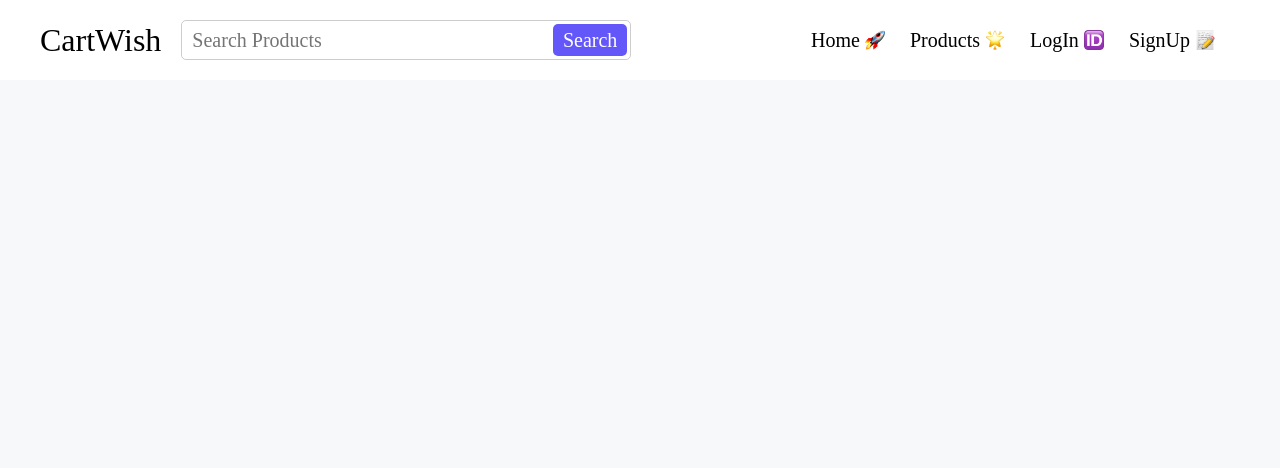
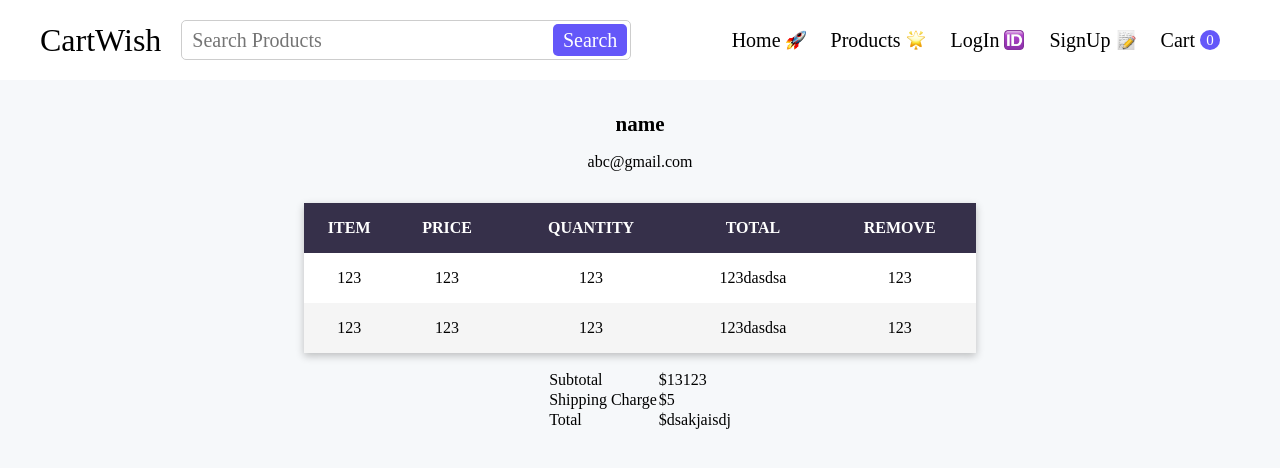
Before and after one commit to betty2002o/cart-wish, a React (Vite) app: page /cart in a window 1280 px wide. Shown: the top 468 px of the page. Built offline with nearby package versions, Linux system fonts and the light colour scheme.

Commit message:
table wip

```diff
--- /dev/null
+++ b/src/components/Cart/CartPage.css
@@ -0,0 +1,42 @@
+.cart_page {
+  flex-direction: column;
+  justify-content: center;
+  width: 60%;
+  margin: 0 auto;
+  padding: 32px 48px;
+}
+
+.user_info {
+  flex-direction: column;
+  gap: 16px;
+  margin-bottom: 32px;
+}
+
+.user_name {
+  font-size: 21px;
+  font-weight: 600;
+}
+
+.common_table {
+  width: 100%;
+  margin-bottom: 16px;
+  border-collapse: collapse;
+  background-color: #fff;
+  box-shadow: 0px 3px 8px rgba(0, 0, 0, 0.24);
+}
+
+.common_table thead th {
+  height: 50px;
+  background-color: #36304a;
+  color: #fff;
+  text-transform: uppercase;
+}
+
+.common_table tbody tr {
+  height: 50px;
+  text-align: center;
+}
+
+.common_table tbody tr:nth-child(even) {
+  background-color: #f5f5f5;
+}
--- /dev/null
+++ b/src/components/Cart/CartPage.jsx
@@ -0,0 +1,58 @@
+import "./CartPage.css";
+import React from "react";
+
+const CartPage = () => {
+  return (
+    <section className="cart_page align_center">
+      <div className="user_info align_center">
+        <p className="user_name">name</p>
+        <p>abc@gmail.com</p>
+      </div>
+
+      <table className="common_table">
+        <thead>
+          <th>Item</th>
+          <th>Price</th>
+          <th>Quantity</th>
+          <th>Total</th>
+          <th>Remove</th>
+        </thead>
+        <tbody>
+          <tr>
+            <td>123</td>
+            <td>123</td>
+            <td>123</td>
+            <td>123dasdsa</td>
+            <td>123</td>
+          </tr>
+          <tr>
+            <td>123</td>
+            <td>123</td>
+            <td>123</td>
+            <td>123dasdsa</td>
+            <td>123</td>
+          </tr>
+        </tbody>
+      </table>
+
+      <table className="cart_bill">
+        <tbody>
+          <tr>
+            <td>Subtotal</td>
+            <td>$13123</td>
+          </tr>
+          <tr>
+            <td>Shipping Charge</td>
+            <td>$5</td>
+          </tr>
+          <tr className="cart_bill_final">
+            <td>Total</td>
+            <td>$dsakjaisdj</td>
+          </tr>
+        </tbody>
+      </table>
+    </section>
+  );
+};
+
+export default CartPage;
--- a/src/components/NavBar/NavBar.jsx
+++ b/src/components/NavBar/NavBar.jsx
@@ -34,12 +34,14 @@ const NavBar = () => {
           title="LogIn"
         ></LinkWithIcon>
         <LinkWithIcon link="/signup" emoji={memo} title="SignUp" />
+        {/* <LinkWithIcon link="/cart" emoji={memo} title="Cart" /> */}
+
         {/* <LinkWithIcon link="/myorders" emoji={order} title="My Orders" /> */}
         {/* <LinkWithIcon link="/logout" emoji={lock} title="LogOut" /> */}
-        {/* <NavLink to="/cart" className="align_center">
+        <NavLink to="/cart" className="align_center">
           Cart
           <p className="align_center cart_counts">0</p>
-        </NavLink> */}
+        </NavLink>
       </div>
     </div>
   );
--- a/src/components/Routing/Routing.jsx
+++ b/src/components/Routing/Routing.jsx
@@ -4,6 +4,7 @@ import MyOrders from "../MyOrders/MyOrders";
 import Home from "../Home/Home";
 import ProductsPage from "../Products/ProductsPage";
 import SingleProductPage from "../SingleProductPage/SingleProductPage";
+import CartPage from "../Cart/CartPage";
 
 const Routing = () => {
   return (
@@ -12,6 +13,7 @@ const Routing = () => {
       <Route path="/myorders" element={<MyOrders />} />
       <Route path="/products" element={<ProductsPage />} />
       <Route path="/products/:id" element={<SingleProductPage />} />
+      <Route path="/cart" element={<CartPage />} />
     </Routes>
   );
 };
```
